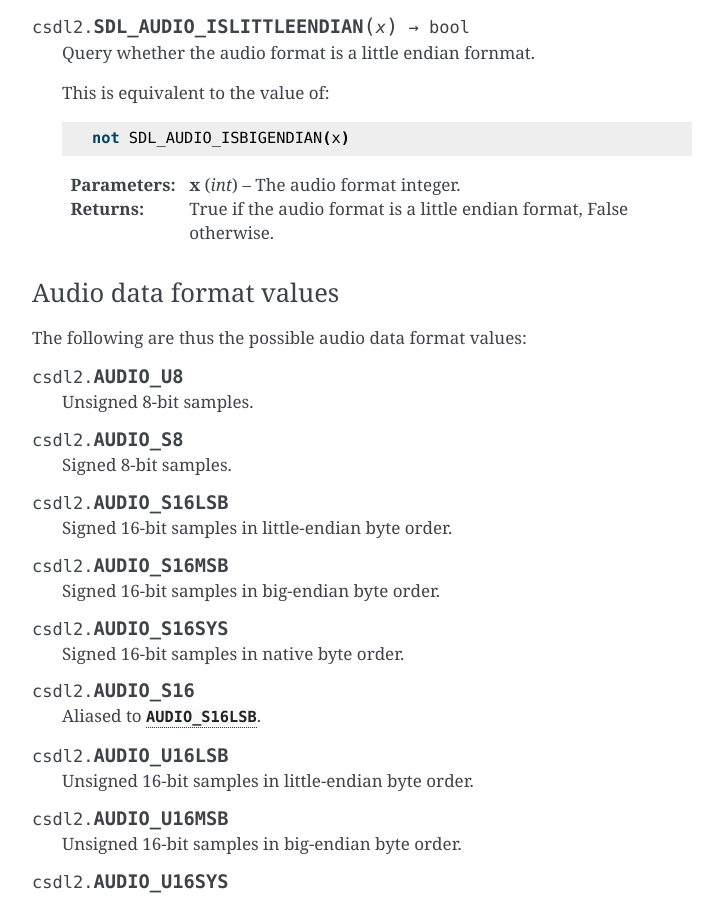
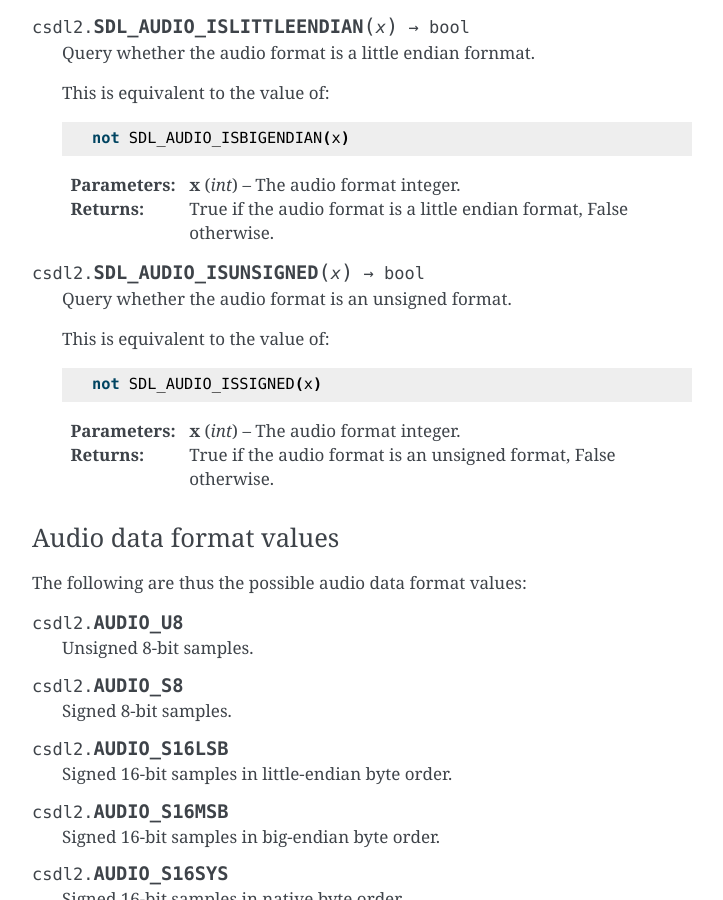
Before and after one commit to pyokagan/pycsdl2, a Sphinx documentation site: the page built from docs/api/audio.rst, in a window 1280 px wide and 900 px high, scrolled down 3036 px. Shown: the whole window, without its empty margins (388-1111 px from the left). Built offline with Sphinx 7.4.7, drawn with Linux system fonts in a browser that asks for light colours; some of the changed text lies outside the part shown.

Commit message:
audio: implement SDL_AUDIO_ISUNSIGNED()

```diff
--- a/docs/api/audio.rst
+++ b/docs/api/audio.rst
@@ -161,6 +161,17 @@ Unspecified bits are always zero, but may be used in later versions of SDL.
    :param int x: The audio format integer.
    :returns: True if the audio format is a little endian format, False
              otherwise.
+
+.. function:: SDL_AUDIO_ISUNSIGNED(x) -> bool
+
+   Query whether the audio format is an unsigned format.
+
+   This is equivalent to the value of::
+
+      not SDL_AUDIO_ISSIGNED(x)
+
+   :param int x: The audio format integer.
+   :returns: True if the audio format is an unsigned format, False otherwise.
 
 Audio data format values
 ~~~~~~~~~~~~~~~~~~~~~~~~
```
Also changed, not shown: 3 other files.
